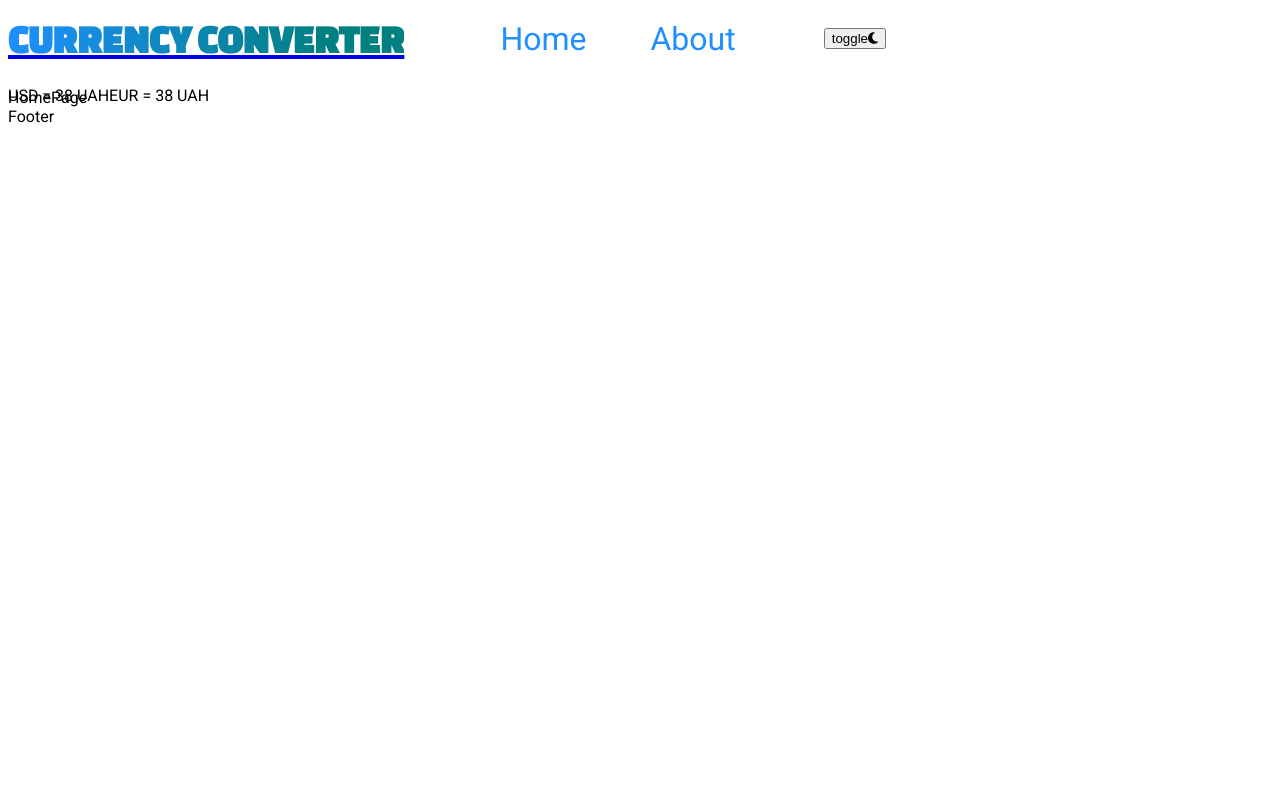
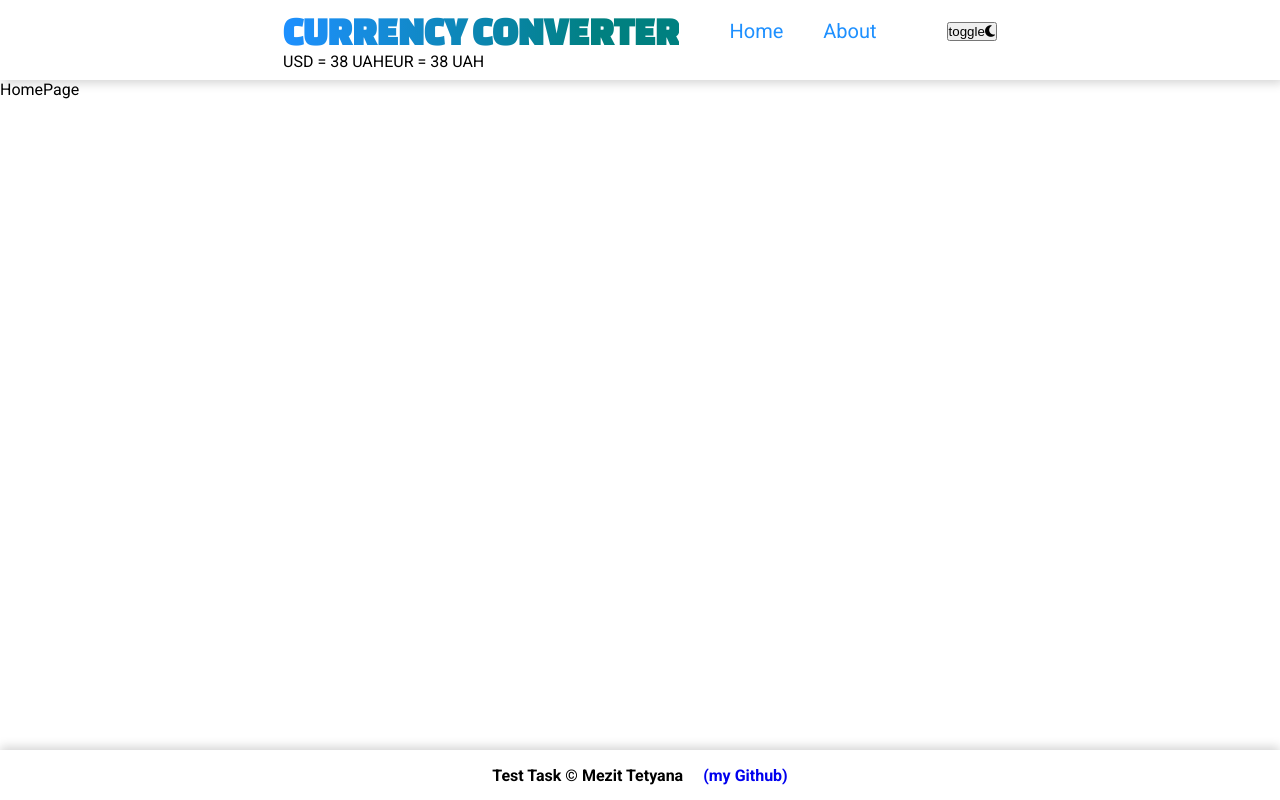
Before and after one commit to NemesisUA/react-currencies-converter, a React (Create React App) app: page / in a window 1280 px wide. Built offline with nearby package versions, Linux system fonts and the light colour scheme.

Commit message:
feat: add main styles and footer styles

```diff
--- /dev/null
+++ b/src/assets/Footer.css
@@ -0,0 +1,14 @@
+footer {
+    position: fixed;
+    bottom: 0;
+    height: 50px;
+    width: 100vw;
+    display: flex;
+    justify-content: center;
+    align-items: center;
+    box-shadow: 0 -3px 10px lightgray;
+}
+
+.github-link {
+    margin-left: 20px;
+}
--- a/src/components/Footer.jsx
+++ b/src/components/Footer.jsx
@@ -1,8 +1,20 @@
 import React from 'react'
+import '../assets/Footer.css'
+
 
 const Footer = () => {
   return (
-    <div>Footer</div>
+    <footer>
+        <div class="wrapper">
+            <h4>Test Task &copy; Mezit Tetyana
+              <a className="github-link"
+                href="https://github.com/NemesisUA" target="_blank"
+                rel="noopener noreferrer">
+                (my Github)
+              </a>
+            </h4>
+        </div>
+    </footer>
   )
 }
 
--- a/src/index.css
+++ b/src/index.css
@@ -1,7 +1,44 @@
+* {
+    padding: 0;
+    margin: 0;
+    box-sizing: border-box;
+}
+
+:root {
+    font-size: 10px;
+    --box-shadow: 3px 3px 10px lightgray;
+    --drop-shadow: drop-shadow(2px 2px 10px #333);
+
+    --color-main: dodgerblue;
+    --color-secondary: teal;
+}
+
 body {
     font-family: 'Roboto', 'Verdana', sans-serif;
+    font-size: 1.6rem;
+    min-height: 100vh;
+    display: flex;
+    flex-direction: column;
+    justify-content: space-between;
+    /* color: #ddd;
+    background-color: #333;  */
 }
 
 h1 {
     font-family: 'Changa One', cursive;
 }
+
+.wrapper {
+    max-width: 1200px;
+    padding: 0 20px;
+    margin: 0 auto;
+}
+
+image {
+    max-width: 100%;
+    height: auto;
+}
+
+a {
+    text-decoration: none;
+}
```
